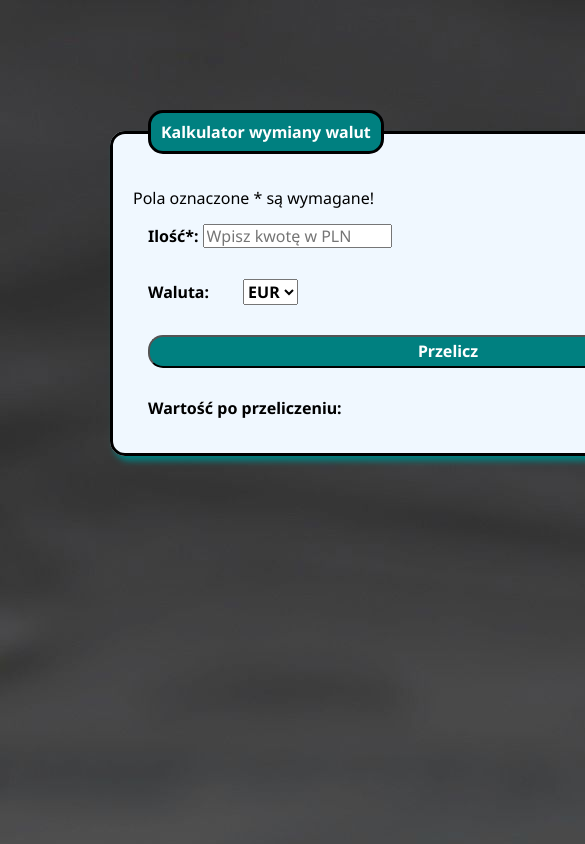
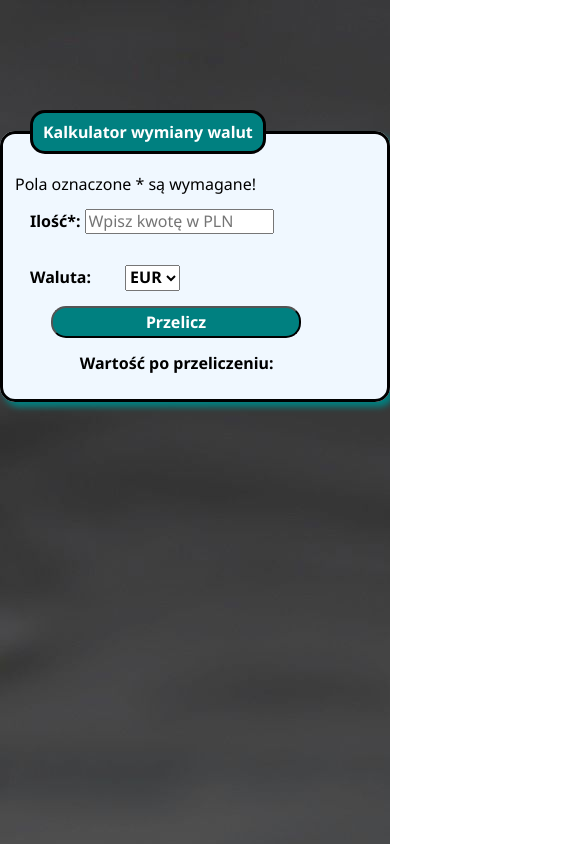
Before and after one commit to jedal1ty/Currency-converter, a plain HTML site: page index.html in a window 390 px wide. Shown: the top 844 px of the page, 585 px wide, since content can reach past the window. Drawn offline with nearby package versions, Linux system fonts and the light colour scheme.

Commit message:
changed code in css so currency converter would be more responsive on smartphones

```diff
--- a/css/currency-converter.css
+++ b/css/currency-converter.css
@@ -5,7 +5,7 @@
     background-color: teal;
     color: white;
     border: 3px solid black;
-    max-width: 600px;
+    max-width: 250px;
     margin: 15px;
     font-weight: bold;
 }
@@ -19,11 +19,10 @@
 .form__currencyButton {
     font-family: 'Noto Sans';
     padding: 5px;
-    margin-inline: 20px;
+    margin-left: 10%;
     background-color: teal;
-    margin: 15px;
     border-radius: 15px;
-    width: 600px;
+    width: 250px;
     color: white;
     font-weight: bold;
 }
@@ -40,5 +39,5 @@
 .form__currencyResult {
     font-family: 'Noto Sans';
     font-weight: bold;
-    margin: 15px;
+    margin-left: 18%;
 }
--- a/css/style.css
+++ b/css/style.css
@@ -1,31 +1,26 @@
 html {
     box-sizing: border-box;
     scroll-behavior: smooth;
-    overflow-x: visible;
 }
 
 *,
 ::after,
 ::before {
     box-sizing: inherit;
-    overflow-x: visible;
 }
 
 .container {
-    padding: 110px;
+    padding-top: 110px;
     font-family: 'Noto Sans';
     background-image: url(../images/bg2.jpeg);
     background-repeat: no-repeat;
-    overflow-x: visible;
 }
 
 .form__fieldset {
     max-width: 600px;
     border-radius: 15px;
     border: 3px solid black;
-    padding: 20px;
     margin: auto;
     box-shadow: 4px 5px 6px teal;
     background-color: aliceblue;
-    overflow-x: visible;
 }
```
Also changed, not shown: index.html (+1 -1 lines).
